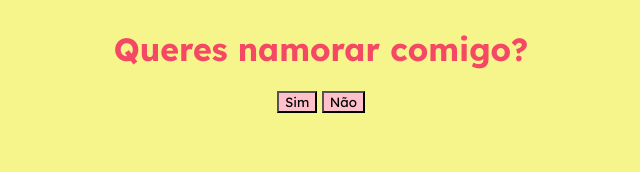
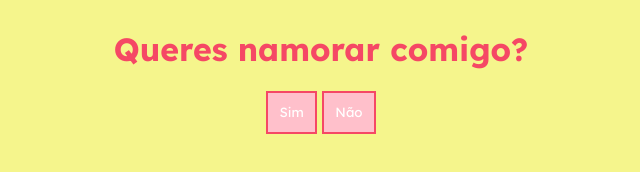
Before and after one commit to DuarteMSousa/Matie, a plain HTML site: page index.html in a window 1280 px wide. Shown: the whole page, without its empty margins (319-959 px from the left). Drawn offline with Linux system fonts and the light colour scheme.

Commit message:
Update style.css

```diff
--- a/style.css
+++ b/style.css
@@ -4,7 +4,7 @@
   font-family: "Lexend", sans-serif;
 }
 
-body{
+body {
   display: flex;
   flex-direction: column;
   align-items: center;
@@ -12,6 +12,9 @@ body{
   color: rgb(245, 72, 101);
 }
 
-button{
+button {
   background-color: pink;
+  padding: 0.9vw;
+  color: white;
+  border: solid 2px rgb(245, 72, 101);
 }
```
Lines whose indentation alone changed are shown as unchanged.
